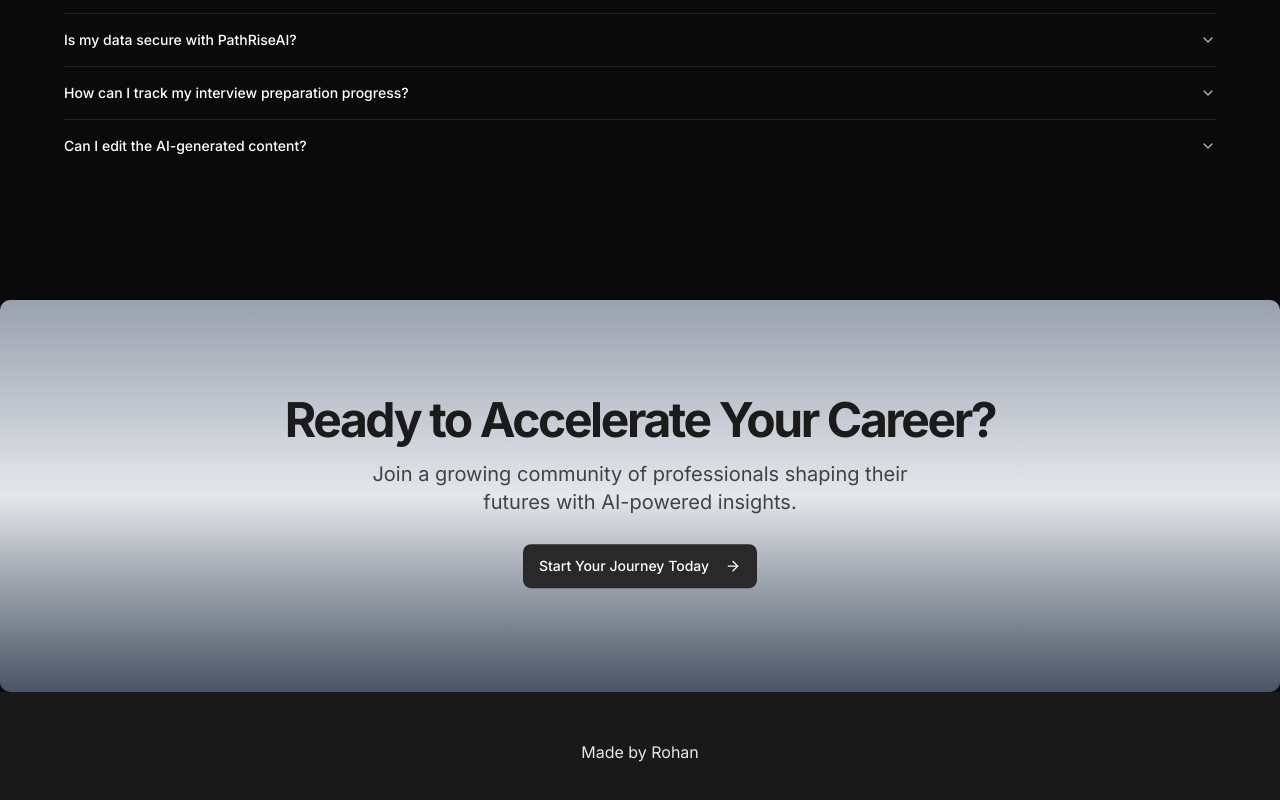
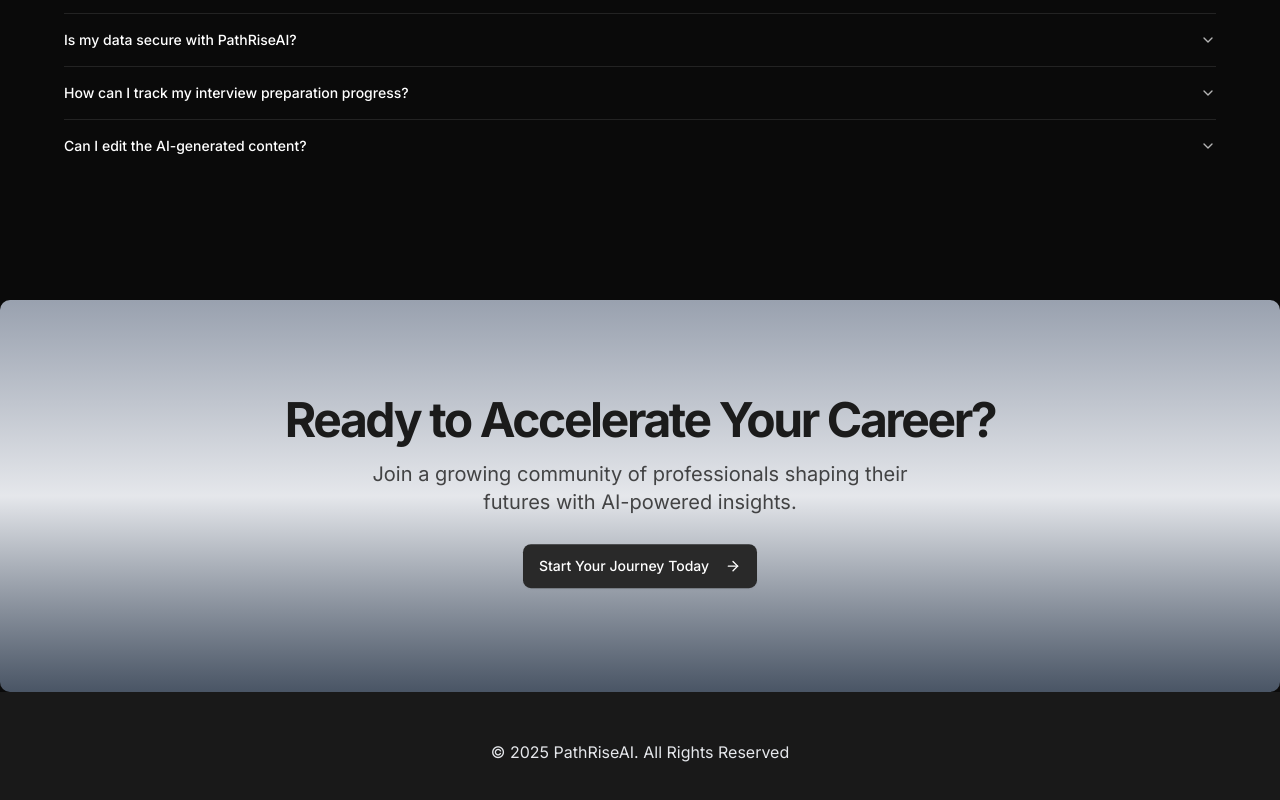
Before and after one commit to Rohan3478/PathRiseAI, a Next.js app: page / in a window 1280 px wide. Shown: the part 3498-4298 px from the top of the page. Built offline with nearby package versions, Linux system fonts and the light colour scheme; no server answers.

Commit message:
updated footer

```diff
--- a/app/layout.jsx
+++ b/app/layout.jsx
@@ -38,7 +38,7 @@ export default function RootLayout({ children }) {
             <Toaster richColors/>
             <footer className="bg-muted/50 py-12">
               <div className="container mx-auto px-4 text-center text-gray-200">
-                <p>Made by Rohan</p>
+                <p>&copy; 2025 PathRiseAI. All Rights Reserved</p>
               </div>
             </footer>
           </ThemeProvider>
```
